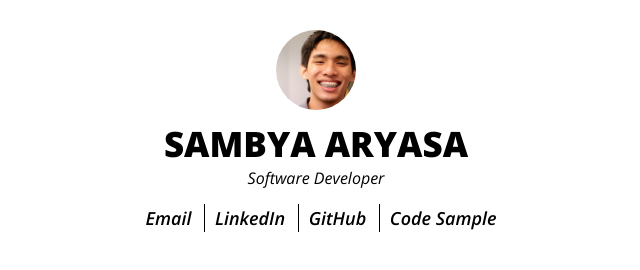
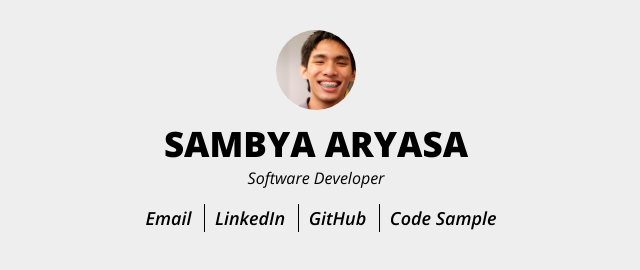
Before and after one commit to sbycrosz/sbycrosz.github.io, a plain HTML site: page index.html in a window 1280 px wide. Shown: the whole page, without its empty margins (324-964 px from the left). Drawn offline with nearby package versions, Linux system fonts and the light colour scheme.

Commit message:
change background color

```diff
--- a/css/app.css
+++ b/css/app.css
@@ -21,8 +21,9 @@ a:hover, a:active {
 body {
   font-family: 'Open Sans', sans-serif;
   font-size: 10px;
-  padding-top: 20px;
+  padding: 20px 0px;
   color: black;
+  background-color: #eee;
 }
 
 h1 {
@@ -84,7 +85,6 @@ h2 {
 
 }
 
-
 @media all and (max-width: 380px) {
   .contact-info a {
     width: 40%;
```
